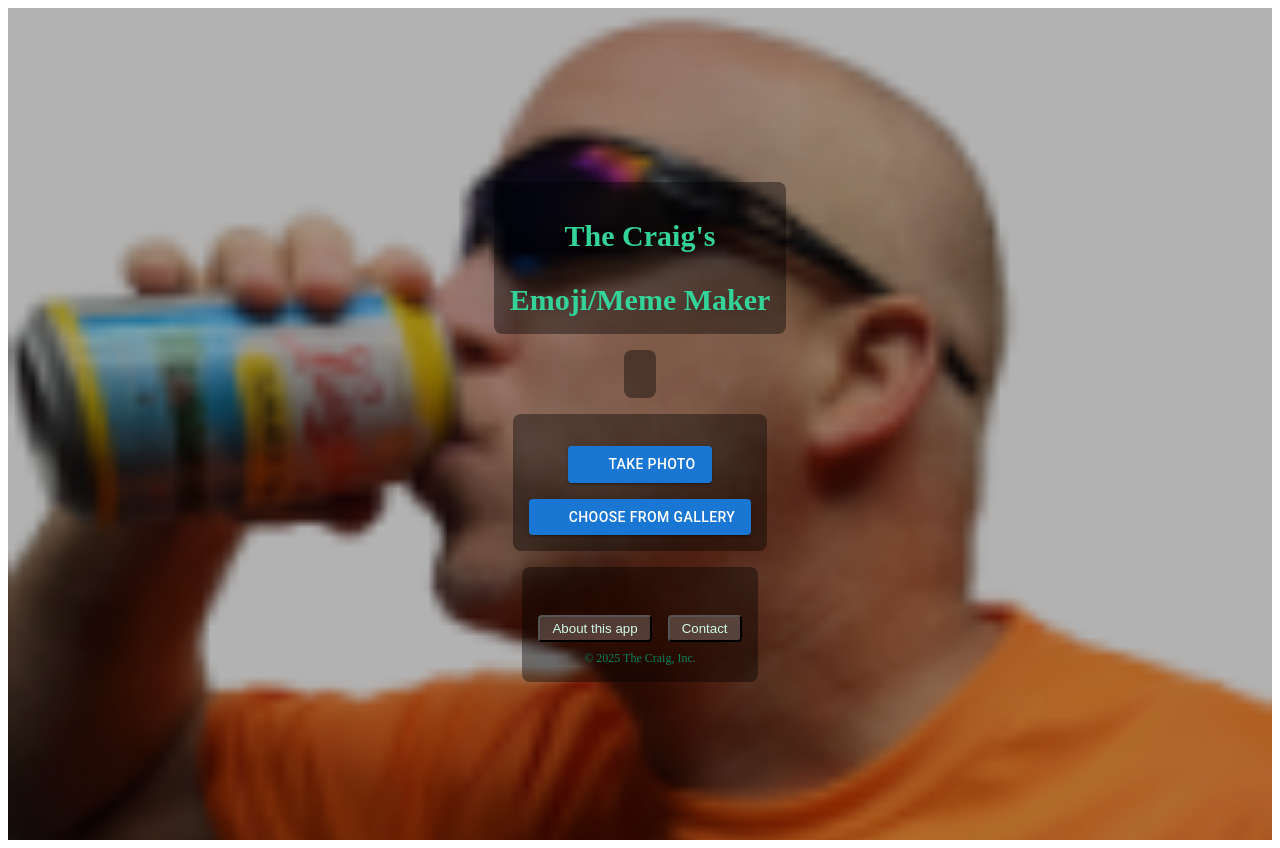
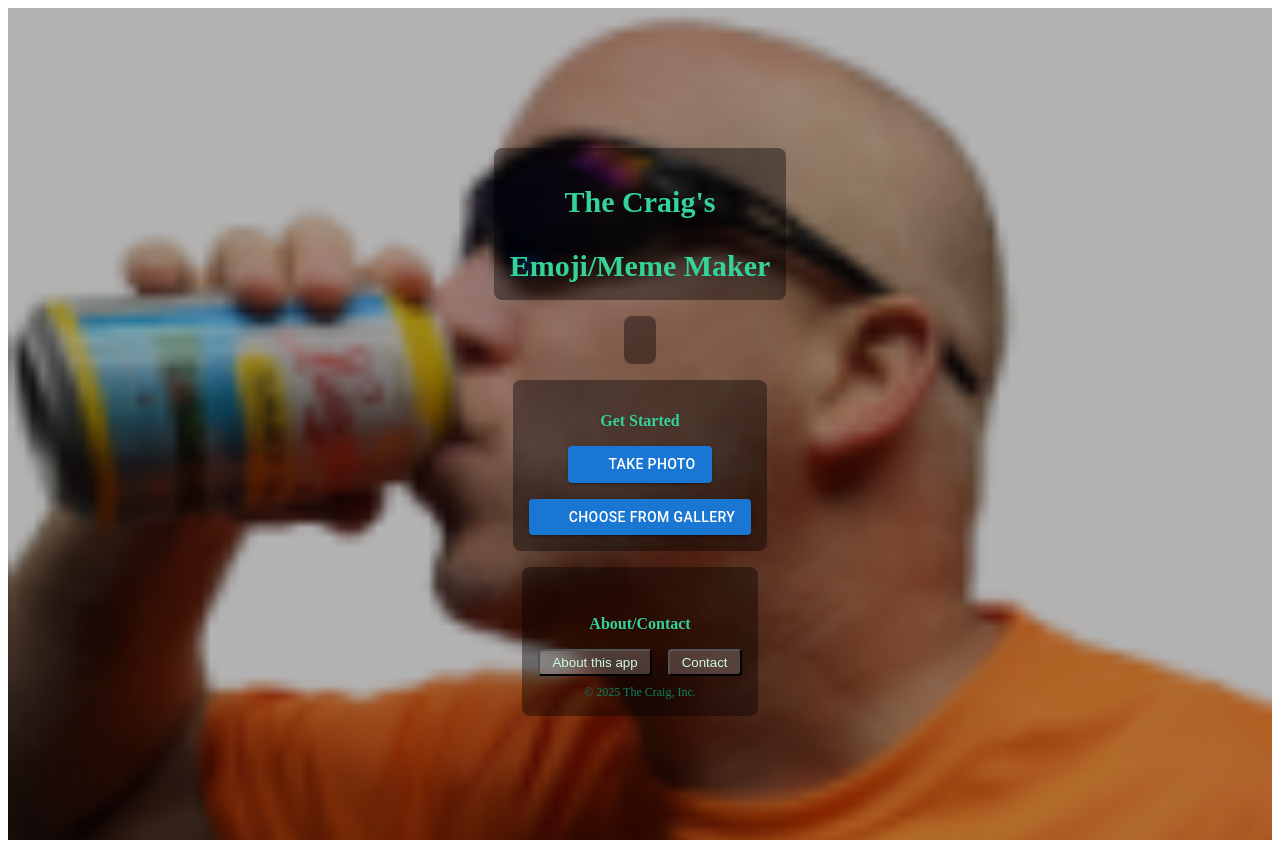
Before and after one commit to cmwillett/emoji-maker, a React (Vite) app: page / in a window 1280 px wide. Built offline with nearby package versions, Linux system fonts and the light colour scheme; no server answers; some icons are missing.

Commit message:
added headers for sections

```diff
--- a/src/components/Footer.jsx
+++ b/src/components/Footer.jsx
@@ -4,7 +4,11 @@ export default function Footer({ onAbout, onContact }) {
   return (
     <div className="bg-black/40 border border-emerald-400 rounded-lg p-4 mb-4">
     <footer className="mt-8 w-full text-center space-y-2">
-      <div className="flex justify-center gap-4">
+      <div className="flex flex-col items-center gap-2">
+        <label className="block text-emerald-400 font-semibold drop-shadow-md mb-2">
+          About/Contact
+        </label>
+        <div className="flex gap-4">
           <button
             className="px-3 py-1 rounded bg-white bg-opacity-20 text-emerald-100 font-medium backdrop-blur hover:bg-opacity-30 hover:text-white transition"
             onClick={onAbout}
@@ -18,6 +22,7 @@ export default function Footer({ onAbout, onContact }) {
             Contact
           </button>
         </div>
+      </div>
       <p className="text-xs text-emerald-500 mt-1">© 2025 The Craig, Inc.</p>
     </footer>
     </div>
--- a/src/components/InstallShareButtons.jsx
+++ b/src/components/InstallShareButtons.jsx
@@ -9,6 +9,10 @@ export default function InstallShareButtons({ showInstall, handleInstallClick })
     <div className="bg-black/40 border border-emerald-400 rounded-lg p-4 mb-4">
       <Stack direction="row" spacing={2} className="mt-4">
         {showInstall && (
+          <>
+            <label className="block text-emerald-400 font-semibold drop-shadow-md mb-2">
+              About/Contact
+            </label>
             <Tooltip
               title="Install this app to your home screen/desktop/taskbar for quick access!"
               placement="left"
@@ -21,26 +25,7 @@ export default function InstallShareButtons({ showInstall, handleInstallClick })
                 />
               </span>
             </Tooltip>
-        )}
-
-        {navigator.share && (
-          <Tooltip title="Share this app with others!" placement="right">
-            <span>
-              <EmojiButton
-                icon={<ShareIcon />}
-                label="Share App"
-                onClick={() => {
-                  navigator
-                    .share({
-                      title: "The Craig's Emoji Maker",
-                      text: "Check out this fun emoji maker!",
-                      url: window.location.href,
-                    })
-                    .catch(console.error);
-                }}
-              />
-            </span>
-          </Tooltip>
+          </>
         )}
       </Stack>
     </div>
--- a/src/components/UploadButtons.jsx
+++ b/src/components/UploadButtons.jsx
@@ -45,6 +45,9 @@ export default function UploadButtons({ onImageSelect }) {
   return (
     <div className="bg-black/40 border border-emerald-400 rounded-lg p-4 mb-4">
       <Stack direction="column" spacing={2} className="mt-4 items-center">
+        <label className="block text-emerald-400 font-semibold drop-shadow-md mb-2">
+          Get Started
+        </label>
         <Tooltip title="Use your device's camera to take a new photo..." placement="right">
           <div>
             <EmojiButton
```
Lines whose indentation alone changed are shown as unchanged.
